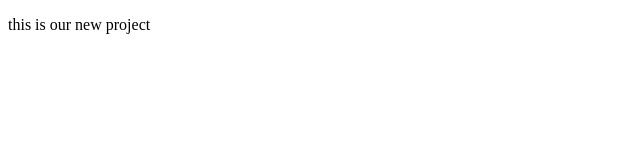
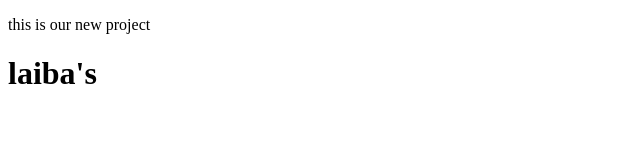
Before and after one commit to laibyy19/project2, a plain HTML site: page index.html in a window 1280 px wide. Shown: the whole page, without its empty margins (0-640 px from the left). Drawn offline with Linux system fonts and the light colour scheme.

Commit message:
Update index.html

```diff
--- a/index.html
+++ b/index.html
@@ -7,5 +7,6 @@
 </head>
 <body>
     <p>this is our new project</p>
+    <h1>laiba's</h1>
 </body>
 </html>
```
